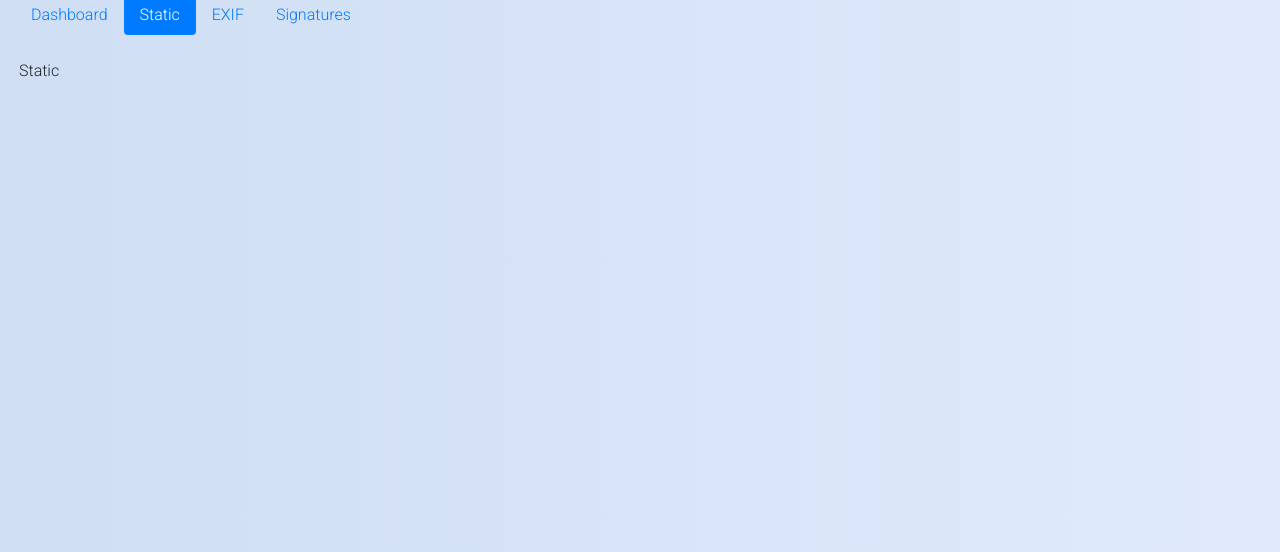
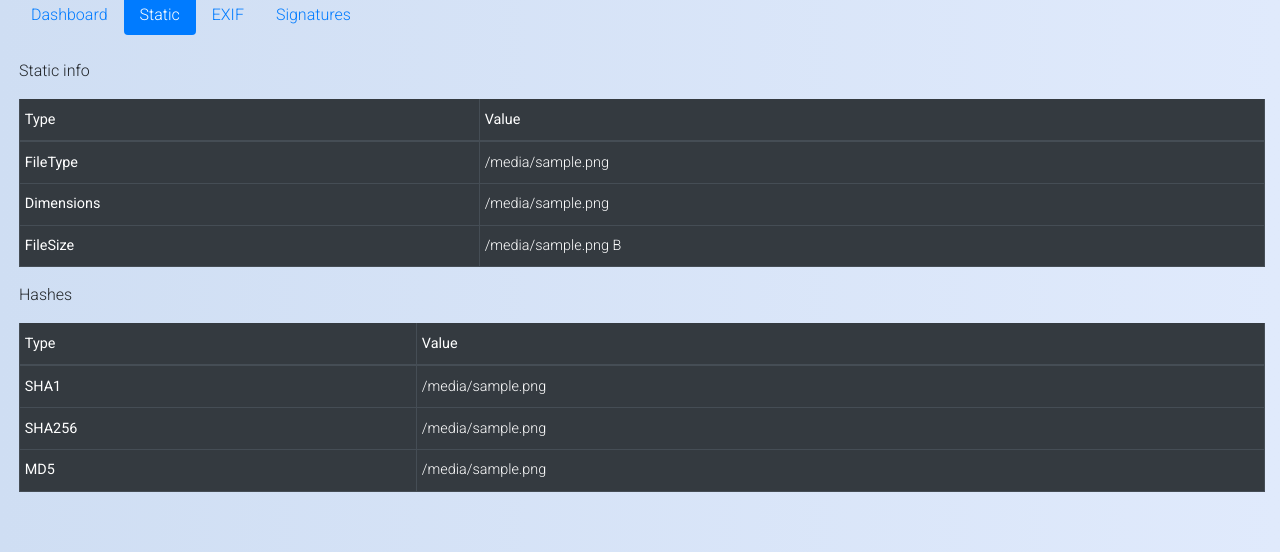
Before and after one commit to neltia/Flask-ImgForensics-app, a Flask app: template templates/dashboard.html in a window 1280 px wide, after a click on "Static". Shown: the part 248-800 px from the top of the page. Run offline with Flask 2, Linux system fonts and the light colour scheme; the template is opened without the code that fills it: most values are stand-ins (such as "Sample title", 1, 10 or a date in 2020); form fields are guessed from the names that the template uses; some libraries are stand-ins or nearby versions.

Commit message:
static data 표에 표시

```diff
--- a/templates/dashboard.html
+++ b/templates/dashboard.html
@@ -42,7 +42,49 @@
             </table>
         </div>
         <div class="tab-pane fade" id="pills-static" role="tabpanel" aria-labelledby="pills-static-tab">
-            Static
+            <p class="fs-3">Static info</p>
+            <table class="table table-sm table-dark table-bordered table-hover">
+                <thead>
+                    <th>Type</th>
+                    <th>Value</th>
+                </thead>
+                <tbody>
+                    <tr>
+                        <th scope="row">FileType</th>
+                        <td>{{ img_data["filetype"] }}</td>
+                    </tr>
+                    <tr>
+                        <th scope="row">Dimensions</th>
+                        <td>{{ img_data["filesize"] }}</td>
+                    </tr>
+                    <tr>
+                        <th scope="row">FileSize</th>
+                        <td>{{ img_data["filevolum"] }} B</td>
+                    </tr>
+                </tbody>
+            </table>
+
+            <p class="fs-3">Hashes</p>
+            <table class="table table-sm table-dark table-bordered table-hover">
+                <thead>
+                    <th>Type</th>
+                    <th>Value</th>
+                </thead>
+                <tbody>
+                    <tr>
+                        <th scope="row">SHA1</th>
+                        <td>{{ img_data["img_sha1"] }}</td>
+                    </tr>
+                    <tr>
+                        <th scope="row">SHA256</th>
+                        <td>{{ img_data["img_sha256"] }}</td>
+                    </tr>
+                    <tr>
+                        <th scope="row">MD5</th>
+                        <td>{{ img_data["img_md5"] }}</td>
+                    </tr>
+                </tbody>
+            </table>
         </div>
         <div class="tab-pane fade" id="pills-exif" role="tabpanel" aria-labelledby="pills-exif-tab">
             EXIF Meta data
```
